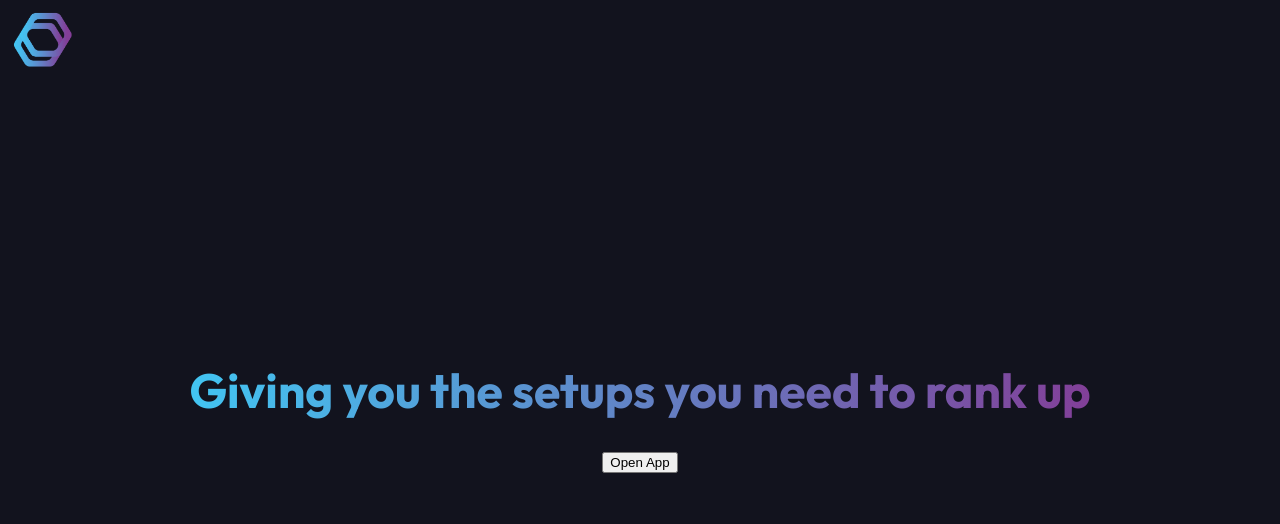
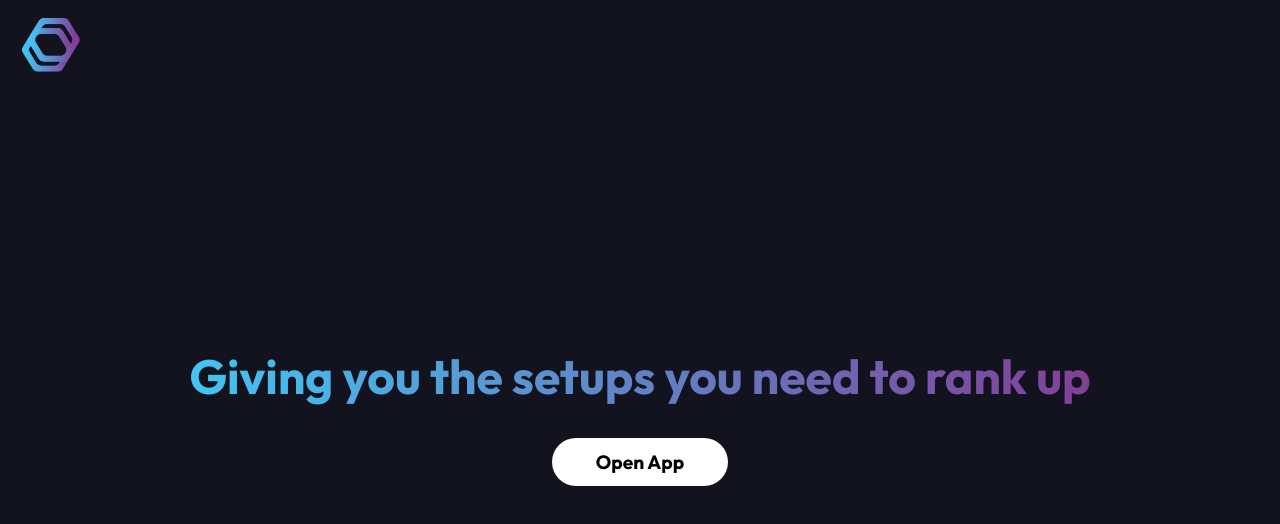
Before and after one commit to jmurphy5613/valorant-setups, a Next.js app: page / in a window 1280 px wide. Shown: the top 524 px of the page. Built offline with nearby package versions, Linux system fonts and the light colour scheme.

Commit message:
finished placeholder landing page

```diff
--- a/components/home/icon/Icon.module.css
+++ b/components/home/icon/Icon.module.css
@@ -1,7 +1,7 @@
 .icon {
     position: absolute;
-    top: 0;
-    left: 0.5rem;
+    top: 0.3rem;
+    left: 1rem;
     height: 75px;
     width: 75px;
 }
--- a/pages/index.tsx
+++ b/pages/index.tsx
@@ -1,14 +1,18 @@
-import type { NextPage } from 'next'
+import type { NextPage } from 'next';
+import { useRouter } from 'next/router';
 import styles from '../styles/Home.module.css';
 
 import Icon from '../components/home/icon/Icon';
 
 const Home: NextPage = () => {
+
+  const router = useRouter();
+
   return (
     <div className={styles.root}>
       <Icon />
       <h1 className={styles["main-title"]}>Giving you the setups you need to rank up</h1>
-      <button className={styles.button}>Open App</button>
+      <button className={styles.button} onClick={e => router.push('/app')}>Open App</button>
     </div>
   )
 }
--- a/styles/Home.module.css
+++ b/styles/Home.module.css
@@ -1,7 +1,8 @@
 .root {
   height: 100vh;
   width: 100vw;
-  background-color: #12131e;
+  overflow: hidden;
+  background: rgb(18,19,30);
   display: flex;
   justify-content: center;
   align-items: center;
@@ -20,5 +21,17 @@
 }
 
 .button {
-
+  border: none;
+  background-color: white;
+  width: 11rem;
+  height: 3rem;
+  border-radius: 4rem;
+  color: black;
+  font-size: 1.2rem;
+  font-family: 'Outfit';
+  font-weight: 700;
+  padding: 6px 16px;
 }
+.button:hover {
+  cursor: pointer;
+}
```
Also changed, not shown: pages/app.tsx (added, +12 -0 lines).
